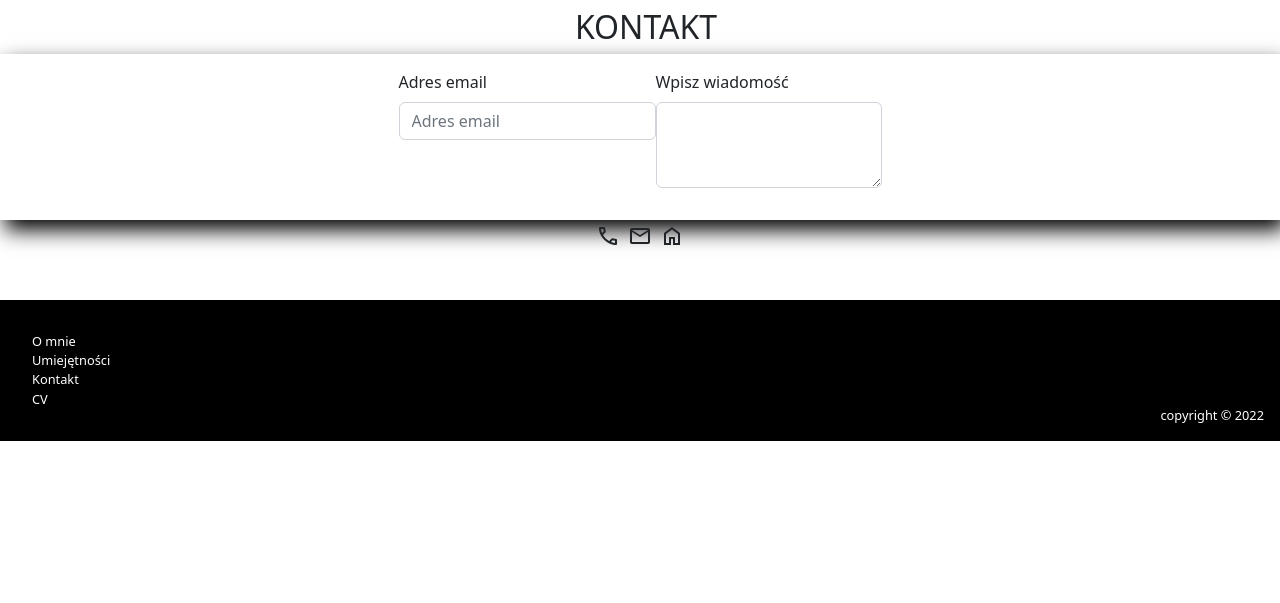
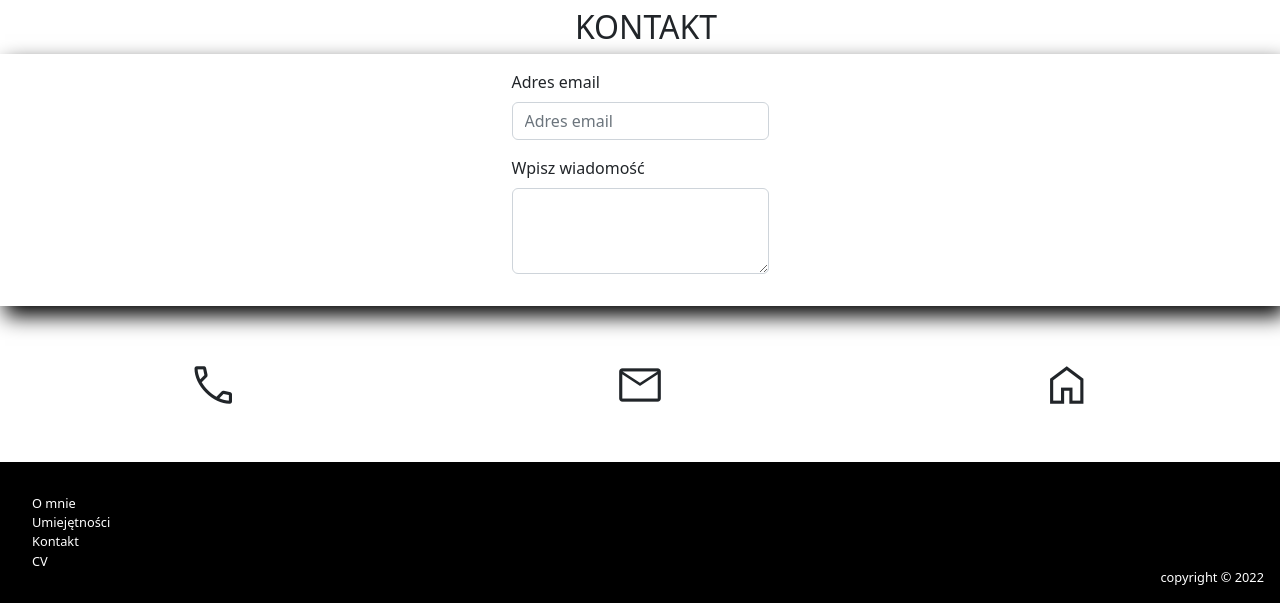
Before and after one commit to izabelakatarzyna/izabelakatarzyna.github.io, a plain HTML site: page index.html in a window 1280 px wide. Shown: the part 1878-2481 px from the top of the page. Before the commit the page ends 2319 px from the top, so only its background shows below. Drawn offline with nearby package versions, Linux system fonts and the light colour scheme.

Commit message:
poprawki

```diff
--- a/index.html
+++ b/index.html
@@ -228,10 +228,11 @@
             </div>
           </div>
         </article>
-        <article>
-        <header>
+  <article>
+    <header>
           <h2>KONTAKT</h2>
           <section id="contact" class="contact">
+            <div class="content">
                 <div class="mb-3">
                   <label for="exampleFormControlInput1" class="form-label">Adres email</label>
                   <input type="email" class="form-control" id="exampleFormControlInput1" placeholder="Adres email">
@@ -240,6 +241,7 @@
                   <label for="exampleFormControlTextarea1" class="form-label">Wpisz wiadomość</label>
                   <textarea class="form-control" id="exampleFormControlTextarea1" rows="3"></textarea>
               </div>
+            </div>
             </section>
     </header>
     <section id="contact-2" class="contact-2">
--- a/style/style.scss
+++ b/style/style.scss
@@ -297,8 +297,13 @@ form {
 }
 .contact-2 {
   display: flex;
-  justify-content: center;
+  justify-content: space-around;
   align-items: center;
+  margin-top: 40px;
+  padding-top: 10px;
+  .material-symbols-outlined {
+    font-size: 50px !important;
+  }
 }
 @media (min-width: 768px) {
   body {
```
Also changed, not shown: style/style.css.
